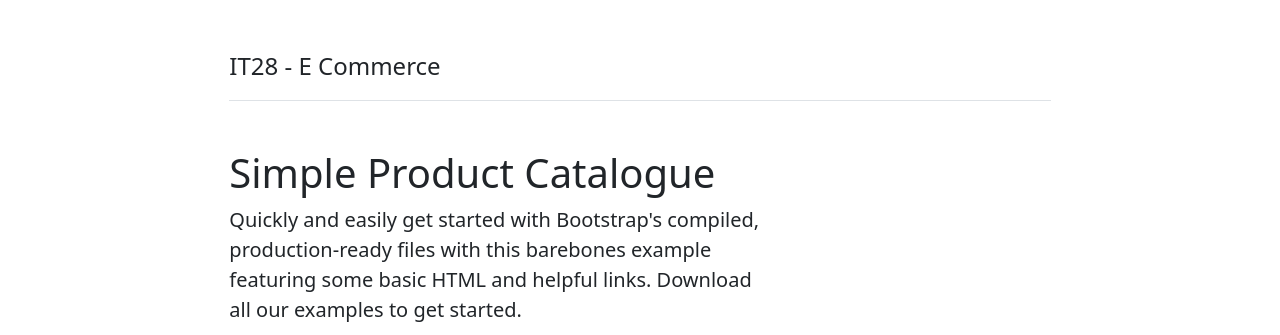
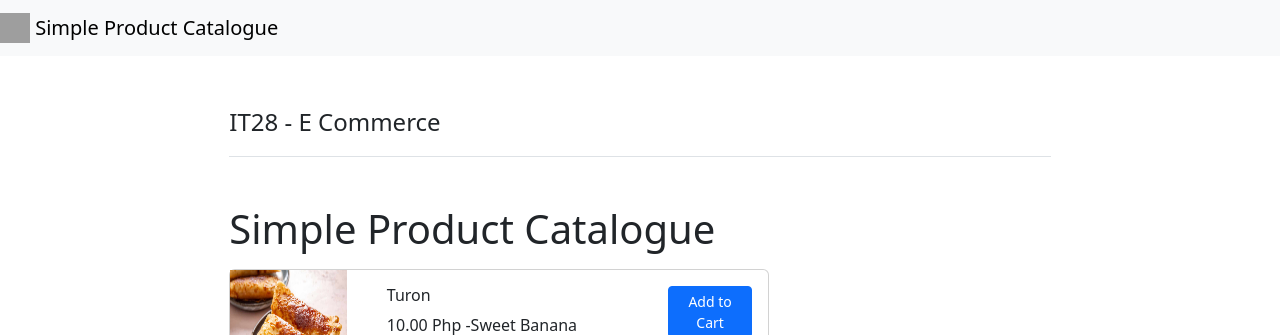
Before and after one commit to hexedhorizon/product-catalogue, a plain HTML site: page index.html in a window 1280 px wide. Shown: the top 335 px of the page. Drawn offline with nearby package versions, Linux system fonts and the light colour scheme; grey boxes are pictures that could not be loaded.

Commit message:
Added navbar

```diff
--- a/index.html
+++ b/index.html
@@ -8,6 +8,15 @@
     <script src="https://cdn.jsdelivr.net/npm/bootstrap@5.3.2/dist/js/bootstrap.bundle.min.js" integrity="sha384-C6RzsynM9kWDrMNeT87bh95OGNyZPhcTNXj1NW7RuBCsyN/o0jlpcV8Qyq46cDfL" crossorigin="anonymous"></script>
     <title>Product Catalogue</title>
 </head>
+
+<!-- Image and text -->
+<nav class="navbar navbar-light bg-light">
+  <a class="navbar-brand" href="#">
+    <img src="https://getbootstrap.com/docs/5.3/assets/brand/bootstrap-logo-shadow.png" width="30" height="30" class="d-inline-block align-top" alt="">
+    Simple Product Catalogue
+  </a>
+</nav>
+
 <body>
 
   <div class="col-lg-8 mx-auto p-3 py-md-5">
@@ -17,7 +26,7 @@
       </a>
     </header>
     <h1>Simple Product Catalogue</h1>
-    <p class="fs-5 col-md-8">Quickly and easily get started with Bootstrap's compiled, production-ready files with this barebones example featuring some basic HTML and helpful links. Download all our examples to get started.</p>
+    <p class="fs-5 col-md-8"></p>
 
     <div class="mb-5">
       <p id="productList"></p>
```
